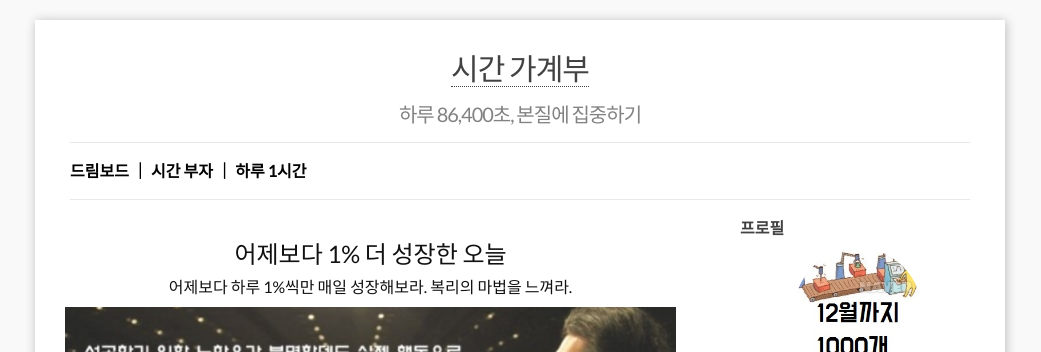
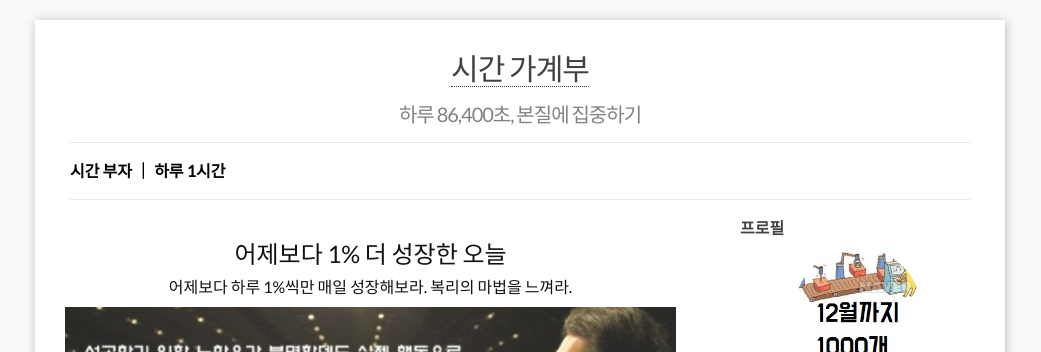
Before and after one commit to leevra/self-management.leeseungju.com, a Jekyll site: the page built from index.html, in a window 1280 px wide. Shown: the top 352 px of the page, without its empty margins (120-1161 px from the left). Built offline with Jekyll 4.4.1, drawn with Linux system fonts in a browser that asks for light colours; the list of posts is cut into pages by our own code.

Commit message:
Update header.html

```diff
--- a/_includes/header.html
+++ b/_includes/header.html
@@ -10,10 +10,7 @@
 
 
 
-
-     <a href="/dreamboard" target="_self"><strong><span style="color: rgb(0, 0, 0);">드림보드</span></strong></a>
-
-     <a href="/timerich" target="_self"><strong><span style="color: rgb(0, 0, 0);">｜ 시간 부자</span></strong></a>
+     <a href="/timerich" target="_self"><strong><span style="color: rgb(0, 0, 0);">시간 부자</span></strong></a>
 
      <a href="/constant" target="_self"><strong><span style="color: rgb(0, 0, 0);">｜ 하루 1시간</span></strong></a>
 
```
